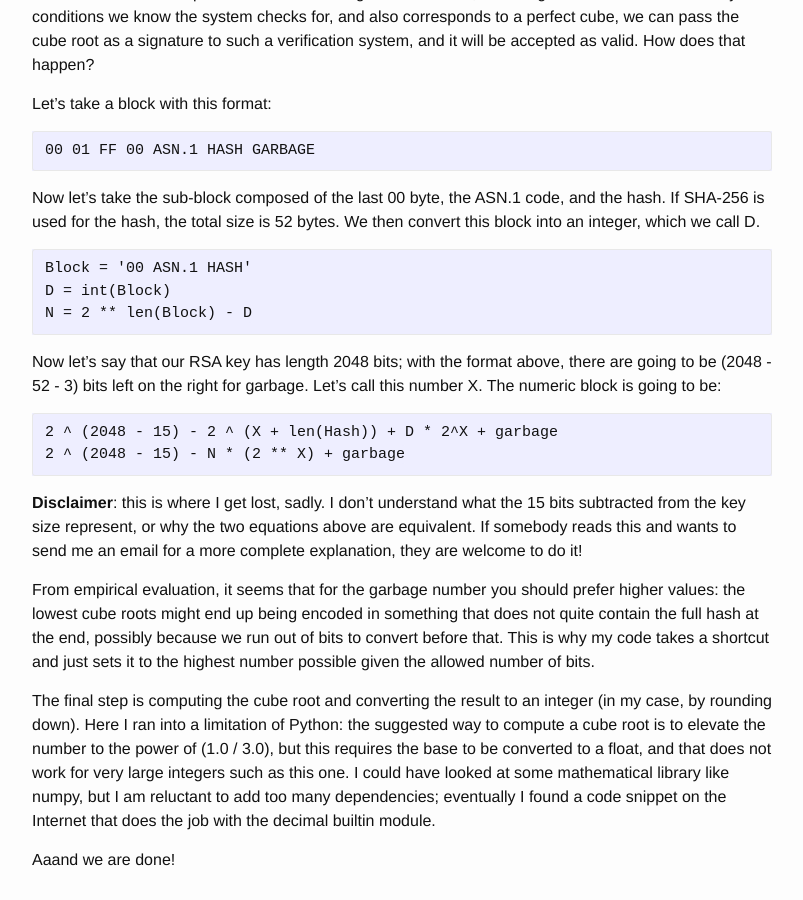
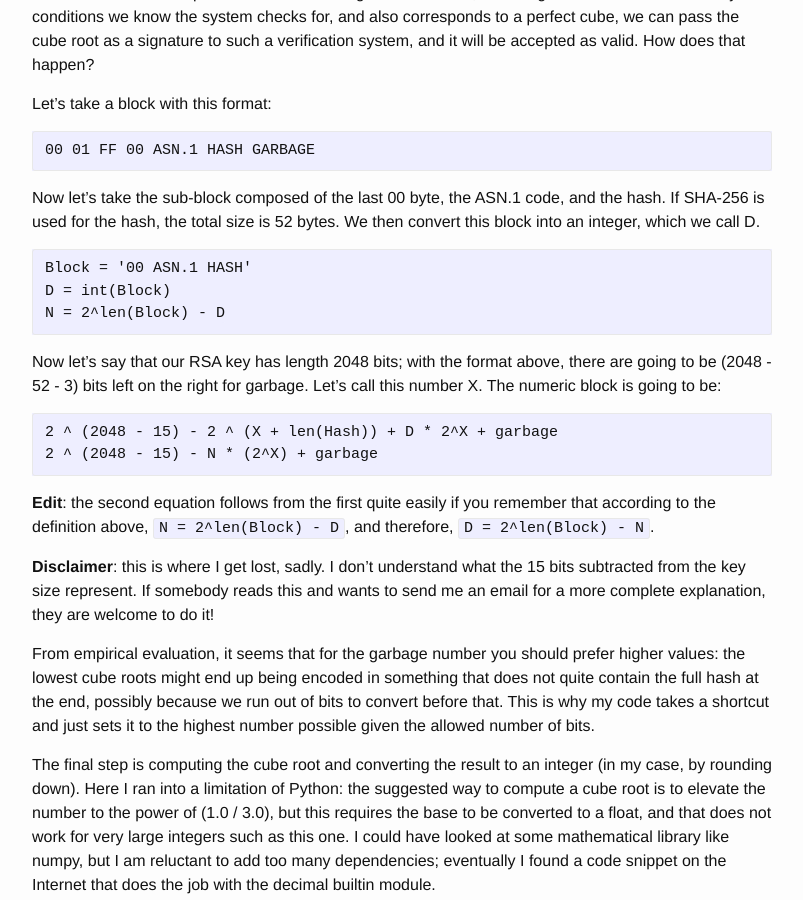
Before and after one commit to shainer/shainer.github.io, a Jekyll site: the page built from _posts/2017-08-20-forging-rsa-signatures.md, in a window 1280 px wide and 900 px high, scrolled down 1379 px. Shown: the whole window, without its empty margins (238-1041 px from the left). Built offline with Jekyll 4.4.1, drawn with Linux system fonts in a browser that asks for light colours.

Commit message:
Correction to last post.

````diff
--- a/_posts/2017-08-20-forging-rsa-signatures.md
+++ b/_posts/2017-08-20-forging-rsa-signatures.md
@@ -53,17 +53,19 @@ Now let's take the sub-block composed of the last 00 byte, the ASN.1 code, and t
 ```
 Block = '00 ASN.1 HASH'
 D = int(Block)
-N = 2 ** len(Block) - D
+N = 2^len(Block) - D
 ```
 
 Now let's say that our RSA key has length 2048 bits; with the format above, there are going to be (2048 - 52 - 3) bits left on the right for garbage. Let's call this number X. The numeric block is going to be:
 
 ```
 2 ^ (2048 - 15) - 2 ^ (X + len(Hash)) + D * 2^X + garbage
-2 ^ (2048 - 15) - N * (2 ** X) + garbage
+2 ^ (2048 - 15) - N * (2^X) + garbage
 ```
 
-**Disclaimer**: this is where I get lost, sadly. I don't understand what the 15 bits subtracted from the key size represent, or why the two equations above are equivalent. If somebody reads this and wants to send me an email for a more complete explanation, they are welcome to do it!
+**Edit**: the second equation follows from the first quite easily if you remember that according to the definition above, ```N = 2^len(Block) - D```, and therefore, ```D = 2^len(Block) - N```.
+
+**Disclaimer**: this is where I get lost, sadly. I don't understand what the 15 bits subtracted from the key size represent. If somebody reads this and wants to send me an email for a more complete explanation, they are welcome to do it!
 
 From empirical evaluation, it seems that for the garbage number you should prefer higher values: the lowest cube roots might end up being encoded in something that does not quite contain the full hash at the end, possibly because we run out of bits to convert before that. This is why my code takes a shortcut and just sets it to the highest number possible given the allowed number of bits.
 
````
